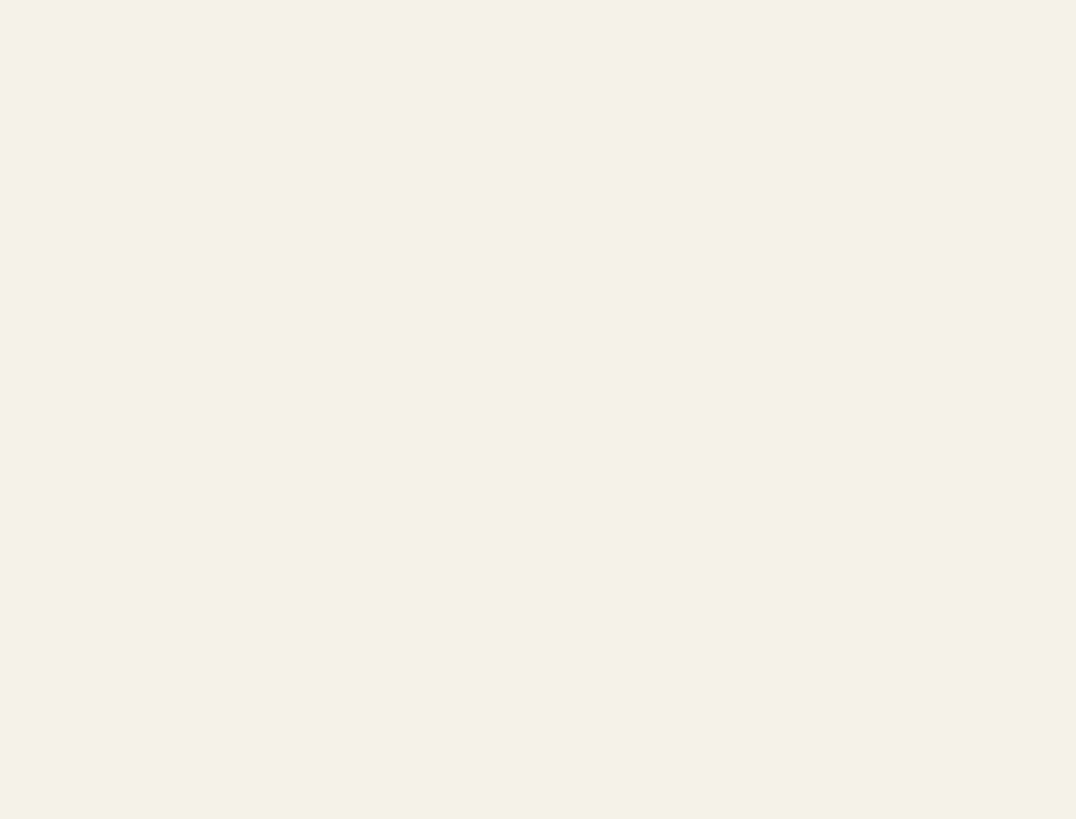
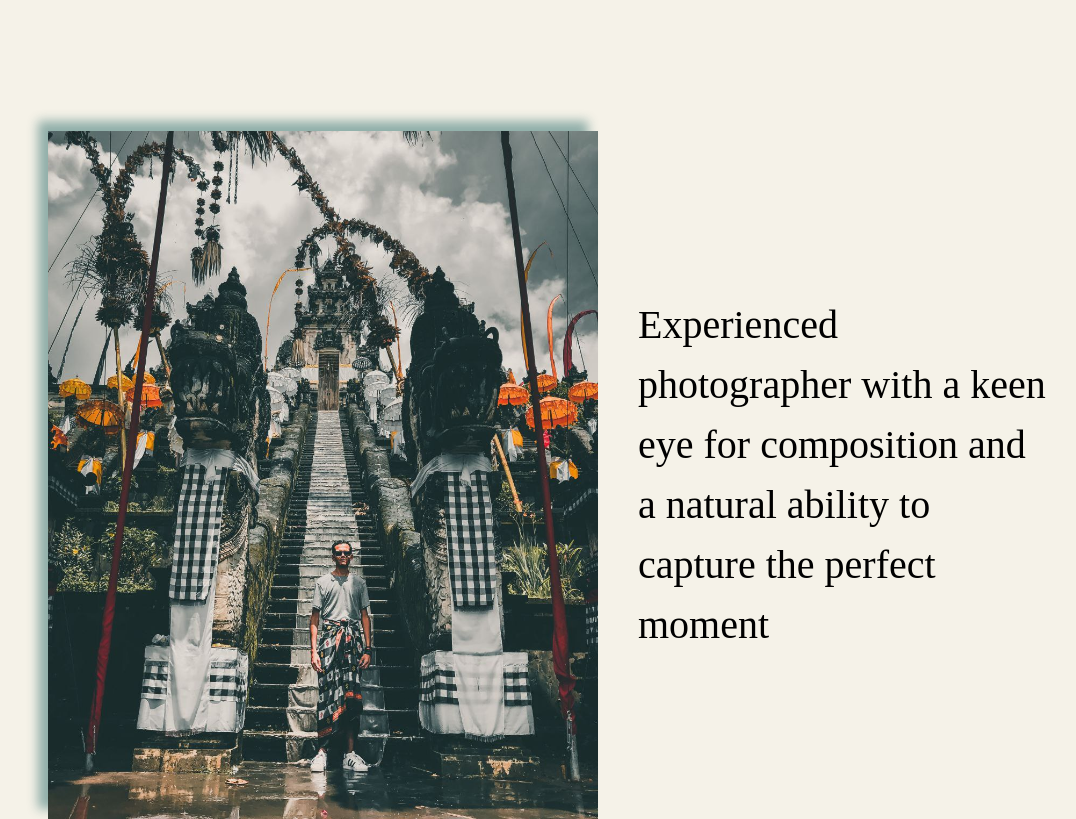
Before and after one commit to Dionyzian/Photography-Portfolio-Haithem-Djeddai-, a React (Vite) app: page / in a window 1280 px wide. Shown: the part 6100-6919 px from the top of the page, without its empty margins (92-1168 px from the left). Before the commit the page ends 6231 px from the top, so only its background shows below. Built offline with nearby package versions, Linux system fonts and the light colour scheme; a web font is replaced by a local one.

Commit message:
added presentation section

```diff
--- a/src/App.jsx
+++ b/src/App.jsx
@@ -14,6 +14,7 @@ import img4 from './assets/img-4.jpg'
 import img5 from './assets/img-5.jpg'
 import img6 from './assets/img-6.jpg'
 import img7 from './assets/img-7.jpg'
+import img8 from './assets/img-8.jpeg'
 
 
 
@@ -93,6 +94,14 @@ function App() {
           </motion.div>
         </motion.div>
 
+        <div className='flex flex-col lg:flex-row gap-10 items-center'>
+          <img className='w-[55%] shadow-2' src={img8} alt="" />
+
+          <p className='text-[2.5rem]'>Experienced photographer with a keen eye for composition and a natural ability to capture the perfect moment</p>
+        </div>
+
+
+
 
       </main>
 
```
Also changed, not shown: src/assets/img-8.jpeg (added).
